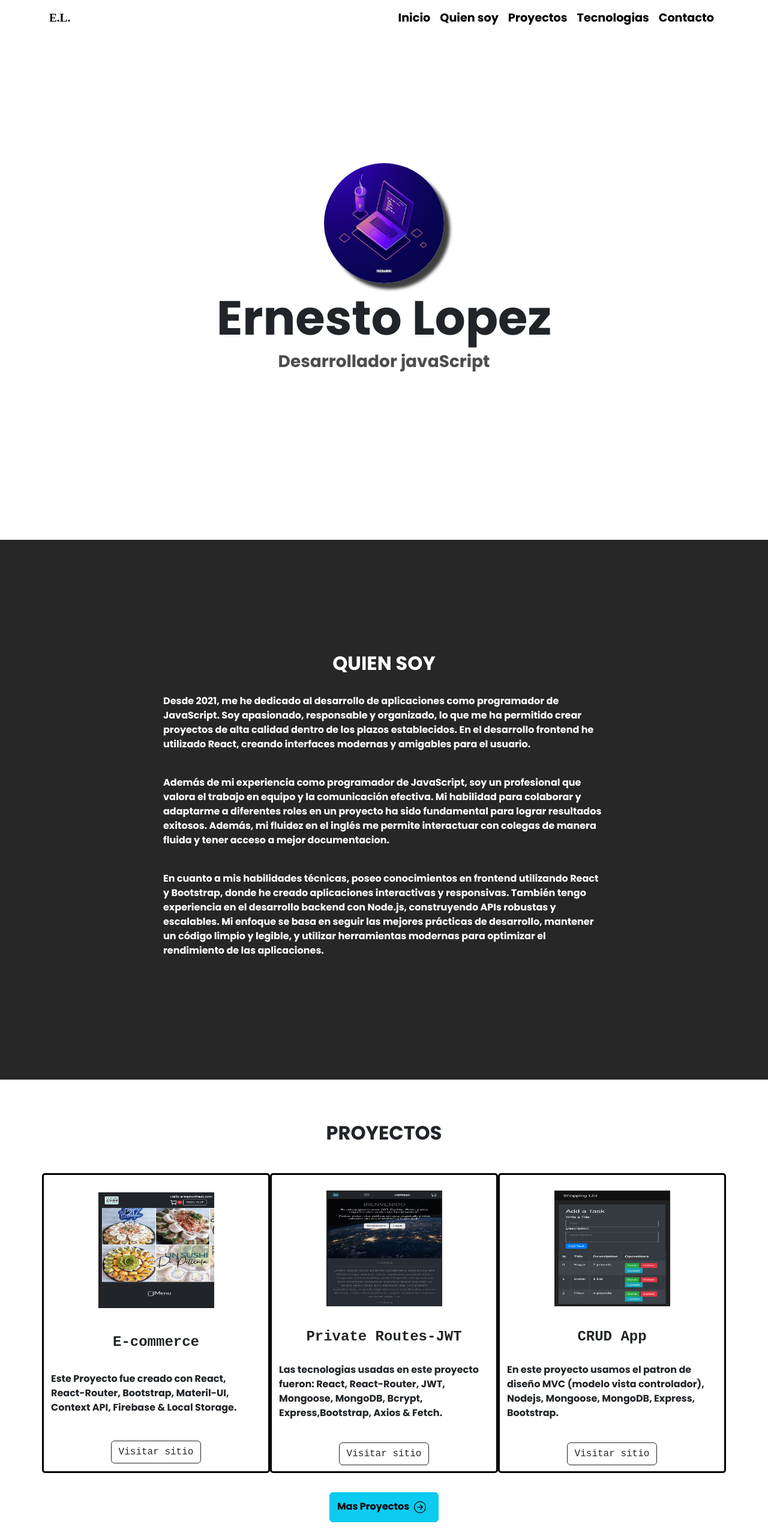
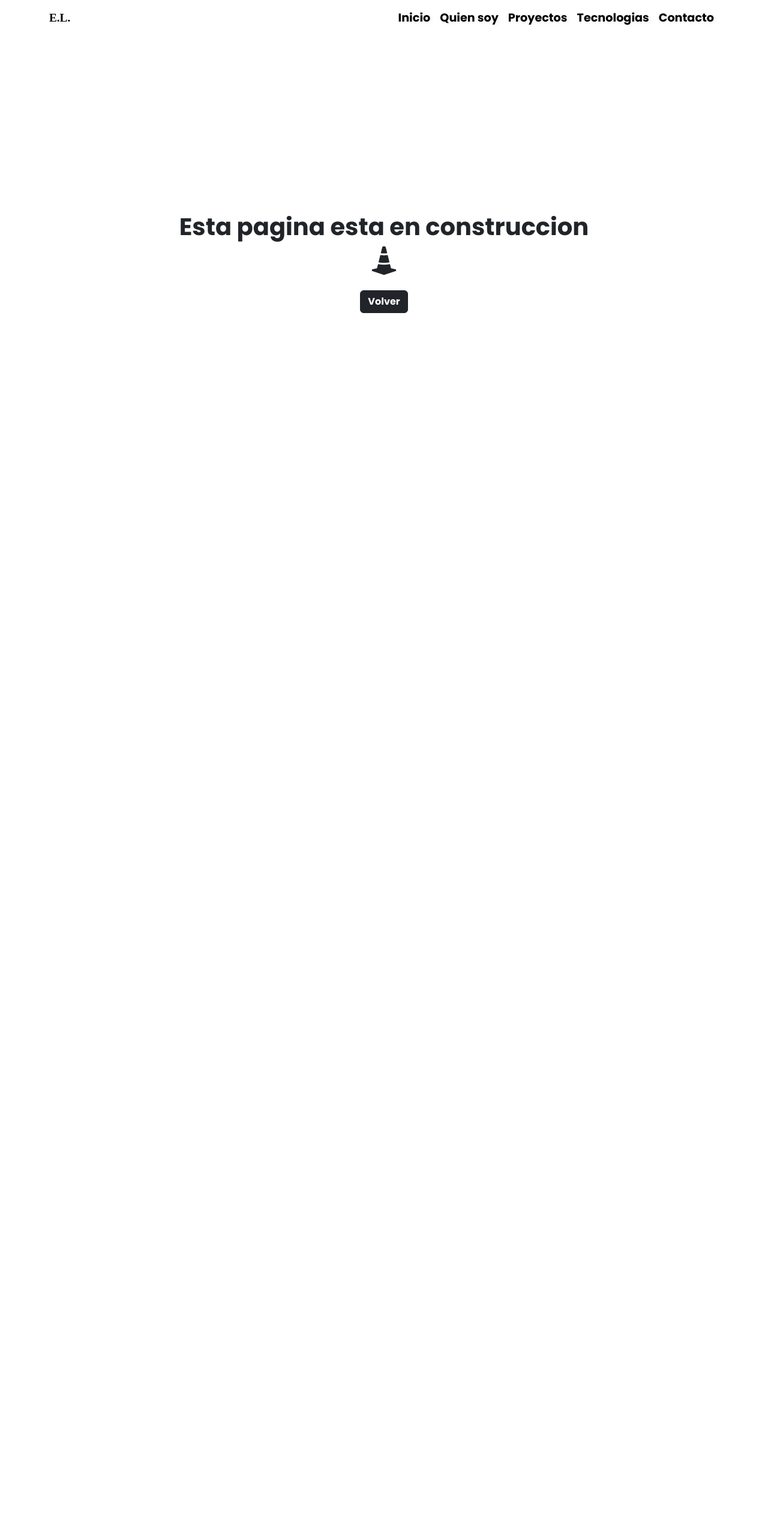
Before and after one commit to Ernestol2/portfolio, a React (Vite) app: page /proyectos in a window 1280 px wide. Shown: the top 2566 px of the page at 60% size. After the commit the page ends 900 px from the top, so only its background shows below. Built offline with nearby package versions, Linux system fonts and the light colour scheme; a web font is replaced by a local one.

Commit message:
projects compo construction

```diff
--- a/src/App.css
+++ b/src/App.css
@@ -104,7 +104,7 @@ h2 {
 /* Projectos section */
 
 .Projectos {
-    min-height: 800px;
+    min-height: 900px;
     background-color: white;
 }
 
@@ -172,6 +172,7 @@ h2 {
     display: flex;
     align-items: center;
     justify-content: center;
+    padding: 1rem;
 }
 
 .Expirience-container .skills {
@@ -201,13 +202,13 @@ h2 {
 .Footer {
     background-color: white;
     min-height: 600px;
-    padding: 2rem;
+    padding: 1rem;
 }
 
 .Footer-container {
     width: 100%;
     min-height: 200px;
-    padding: 2rem;
+    padding: 1rem;
     display: flex;
     align-items: center;
     justify-content: space-around;
@@ -225,6 +226,19 @@ h2 {
     transition: all 0.2s ease-in-out;
     width: 50px;
     height: 50px;
+}
+
+/* Mas Proyectos */
+
+.more {
+    min-height: 900px;
+}
+
+.more-container {
+    display: flex;
+    flex-direction: column;
+    align-items: center;
+    justify-content: center;
 }
 
 /* Responsivo */
--- a/src/App.jsx
+++ b/src/App.jsx
@@ -1,13 +1,12 @@
+import { Routes, Route } from 'react-router-dom'
 import 'animate.css';
 import 'bootstrap/dist/css/bootstrap.min.css';
 import { useEffect } from 'react';
-import About from './About';
 import './App.css';
-import Expirience from './Expirience';
-import Footer from './Footer';
 import Navigation from './Navigation';
-import NewHero from './NewHero';
-import Projectos from './Projectos';
+import HomePage from './HomePage';
+import MoreProjects from './MoreProjects';
+
 
 
 
@@ -19,14 +18,15 @@ function App() {
 
 
   return (
+
     <div className='App'>
-      <Navigation />
-      <NewHero />
-      <About />
-      <Projectos />
-      <Expirience />
-      <Footer />
+        <Navigation />
+        <Routes>
+          <Route path='/' element={<HomePage />} />
+          <Route path='/proyectos' element={<MoreProjects />} />
+        </Routes>
     </div>
+
   )
 }
 
--- /dev/null
+++ b/src/HomePage.jsx
@@ -0,0 +1,17 @@
+import About from "./About";
+import Expirience from "./Expirience";
+import Footer from "./Footer";
+import NewHero from "./NewHero";
+import Projectos from "./Projectos";
+
+export default function HomePage() {
+  return (
+    <>
+        <NewHero />
+        <About />
+        <Projectos />
+        <Expirience />
+        <Footer />
+    </>
+  )
+}
--- /dev/null
+++ b/src/MoreProjects.jsx
@@ -0,0 +1,19 @@
+import { Button } from 'react-bootstrap'
+import { ConeStriped } from 'react-bootstrap-icons'
+import { Link } from 'react-router-dom'
+
+export default function MoreProjects() {
+  return (
+    <section className='more'>
+      <div className='more-container'>
+        <h1>Esta pagina esta en construccion</h1>
+        <ConeStriped size={50}/>
+        <Link to='/' relative='path'>
+          <Button className='m-4' variant='dark'>
+            Volver
+          </Button>
+        </Link>
+      </div>
+    </section>
+  )
+}
--- a/src/Projectos.jsx
+++ b/src/Projectos.jsx
@@ -3,6 +3,7 @@ import projectOne from './images/ecommerce-sushi.png';
 import projectTwo from './images/rutas-privadas.png';
 import projectThree from './images/shop-list.png';
 import { ArrowRightCircle } from 'react-bootstrap-icons'
+import { Link } from "react-router-dom";
 
 function Projectos() {
   return (
@@ -11,7 +12,7 @@ function Projectos() {
         <div className="Projectos-container">
         <Container>
             <Row>
-                <Col className="Projecto" lg={4} md={12}>
+             <Col className="Projecto" lg={4} md={12}>
                     <img src={projectOne} alt="ecommerce app" />
                     <h4>E-commerce</h4>
                     <p>Este Proyecto fue creado con React, React-Router, Bootstrap, Materil-UI, Context API, Firebase & Local Storage.</p>
@@ -44,10 +45,12 @@ function Projectos() {
             </Row>
         </Container>
         </div>
-        <Button className="m-4" variant="info">
-            Mas Proyectos
-            <ArrowRightCircle className="m-2" size={20}/>
-        </Button>
+        <Link to='/proyectos' relative="path">
+            <Button className="m-4" variant="info">
+                Mas Proyectos
+                <ArrowRightCircle className="m-2" size={20}/>
+            </Button>
+        </Link>
     </section>
   )
 }
--- a/src/main.jsx
+++ b/src/main.jsx
@@ -1,13 +1,13 @@
 import React from 'react'
 import ReactDOM from 'react-dom/client'
-import { BrowserRouter as Router } from 'react-router-dom'
+import { BrowserRouter } from 'react-router-dom'
 import App from './App.jsx'
 import './index.css'
 
 ReactDOM.createRoot(document.getElementById('root')).render(
   <React.StrictMode>
-    <Router>
+    <BrowserRouter>
       <App />
-    </Router>
+    </BrowserRouter>
   </React.StrictMode>,
 )
```
